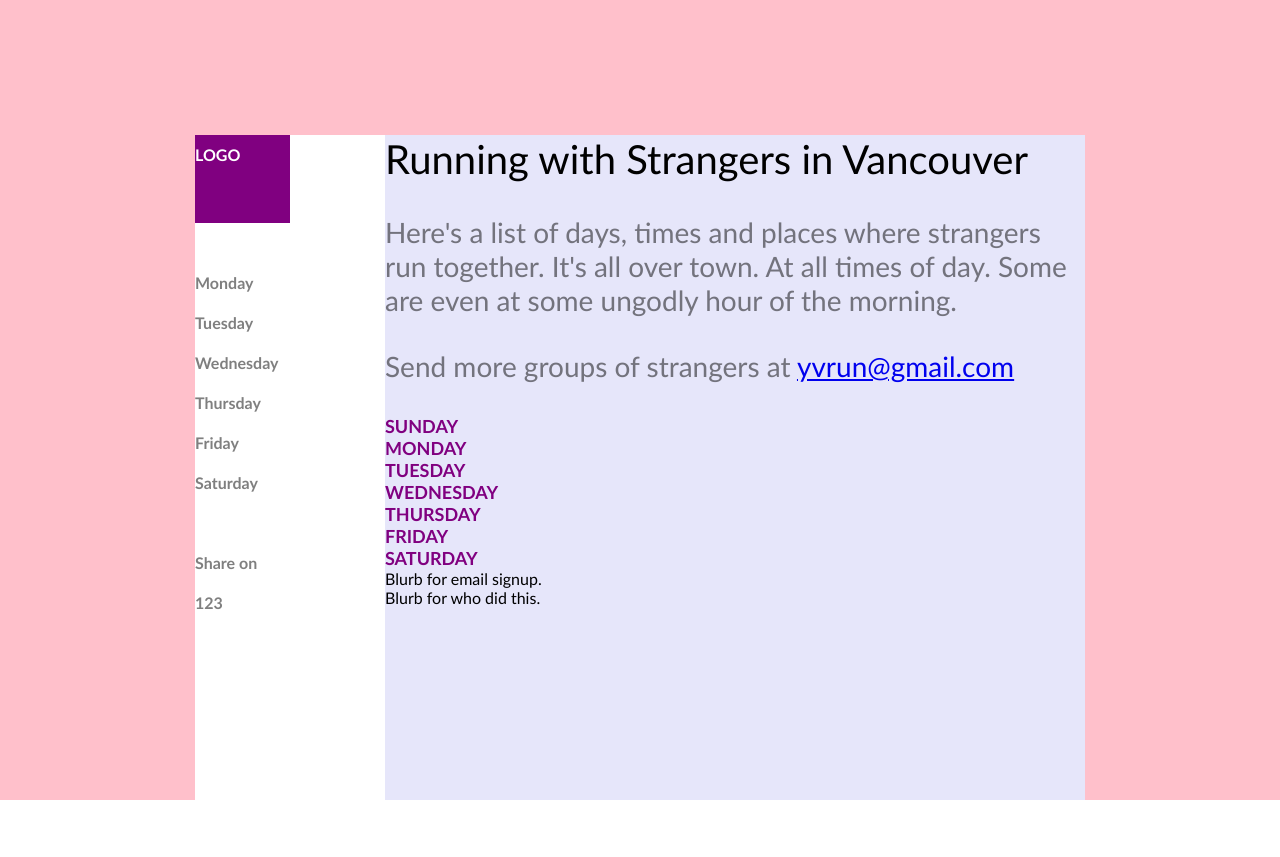
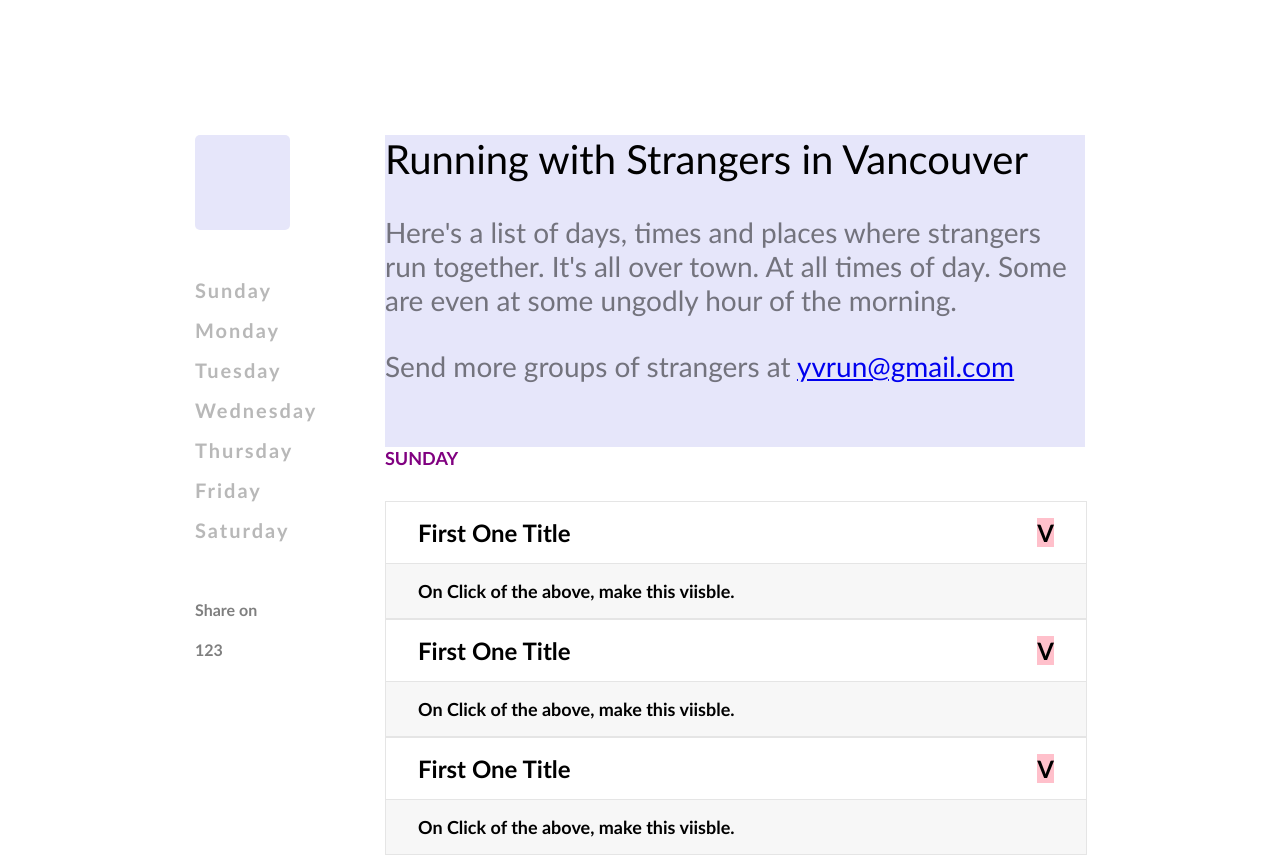
Before and after one commit to rhyuen/yvrun, a React app: page / in a window 1280 px wide. Shown: the top 857 px of the page. Before the commit the page ends 800 px from the top, so only its background shows below. Built offline with nearby package versions, Linux system fonts and the light colour scheme.

Commit message:
css changes.  started using react to iterate through data.  trouble with fixing the position of the left nav.

```diff
--- a/src/app.jsx
+++ b/src/app.jsx
@@ -2,19 +2,144 @@ import React, {Component} from "react";
 
 class App extends Component{
     render(){
+        const content = [
+            {
+                day: "Sunday",
+                events: [
+                    {
+                        group: "Super Duper Running Group",
+                        start: "6:30pm",
+                        end: "8:00pm",
+                        location: "Your house",
+                        links: [
+                            "https://facebook.com",
+                            "https://instagram.com",
+                            "https://strava.com"
+                        ]
+                    },
+                    {
+                        group: "Second Group",
+                        start: "4:30am",
+                        end: "5:00am",
+                        location: "Swamp Town Lake",
+                        links: [
+                            "https://facebook.com",
+                            "https://instagram.com",
+                            "https://strava.com"
+                        ]
+                    }
+                ]
+            },
+            {
+                day: "Monday",
+                events: [
+                    {
+                        group: "Super Duper Running Group",
+                        start: "2:30pm",
+                        end: "3:00pm",
+                        location: "Awesome house",
+                        links: [
+                            "https://facebook.com",
+                            "https://instagram.com",
+                            "https://strava.com"
+                        ]
+                    }
+                ]
+            },
+            {
+                day: "Tuesday",
+                events: [
+                    {
+                        group: "Super Duper Running Group",
+                        start: "6:00am",
+                        end: "10:00am",
+                        location: "Super Duper Park",
+                        links: [
+                            "https://facebook.com",
+                            "https://instagram.com",
+                            "https://strava.com"
+                        ]
+                    }
+                ]
+            },
+            {
+                day: "Wednesday",
+                events: [
+                    {
+                        group: "Super Duper Running Group",
+                        start: "6:00am",
+                        end: "10:00am",
+                        location: "Super Duper Park",
+                        links: [
+                            "https://facebook.com",
+                            "https://instagram.com",
+                            "https://strava.com"
+                        ]
+                    }
+                ]
+            },
+            {
+                day: "Thursday",
+                events: [
+                    {
+                        group: "Super Duper Running Group",
+                        start: "6:00am",
+                        end: "10:00am",
+                        location: "Super Duper Park",
+                        links: [
+                            "https://facebook.com",
+                            "https://instagram.com",
+                            "https://strava.com"
+                        ]
+                    }
+                ]
+            },
+            {
+                day: "Friday",
+                events: [
+                    {
+                        group: "Super Duper Running Group",
+                        start: "6:00am",
+                        end: "10:00am",
+                        location: "Super Duper Park",
+                        links: [
+                            "https://facebook.com",
+                            "https://instagram.com",
+                            "https://strava.com"
+                        ]
+                    }
+                ]
+            },
+            {
+                day: "Saturday",
+                events: [
+                    {
+                        group: "Super Duper Running Group",
+                        start: "6:00am",
+                        end: "10:00am",
+                        location: "Super Duper Park",
+                        links: [
+                            "https://facebook.com",
+                            "https://instagram.com",
+                            "https://strava.com"
+                        ]
+                    }
+                ]
+            }
+        ];
+
         return (
             <div className = "root">
                 <div className = "root__left">
-                    <div className = "root__left__logo">LOGO</div>
+                    <div className = "root__left__logo"></div>
                     <div className = "root__left__nav">
-                        <div className = "root__left__nav__item">
-                        </div>
-                        <div className = "root__left__nav__item">Monday</div>
-                        <div className = "root__left__nav__item">Tuesday</div>
-                        <div className = "root__left__nav__item">Wednesday</div>
-                        <div className = "root__left__nav__item">Thursday</div>
-                        <div className = "root__left__nav__item">Friday</div>
-                        <div className = "root__left__nav__item">Saturday</div>
+                        {
+                            content.map((el) => {
+                                return (
+                                    <div className = "root__left__nav__item">{el.day}</div>
+                                );
+                            })
+                        }
                     </div>
                     <div className = "root__left__footer">
                         <div className = "root__left__footer__title">Share on</div>
@@ -29,13 +154,49 @@ class App extends Component{
                     <div className = "root__main__title">Running with Strangers in Vancouver</div>
                     <div className = "root__main__content">Here's a list of days, times and places where strangers run together.  It's all over town.  At all times of day.  Some are even at some ungodly hour of the morning.</div>
                     <div className = "root__main__content">Send more groups of strangers at <a href = "/">yvrun@gmail.com</a></div>
-                    <div className = "root__main__block">Sunday</div>
-                    <div className = "root__main__block">Monday</div>
-                    <div className = "root__main__block">Tuesday</div>
-                    <div className = "root__main__block">Wednesday</div>
-                    <div className = "root__main__block">Thursday</div>
-                    <div className = "root__main__block">Friday</div>
-                    <div className = "root__main__block">Saturday</div>
+
+                    <div className = "root__main__block">
+                        <div className = "root__main__block__title">Sunday</div>
+                        <div className = "root__main__block__item">
+                            <div className = "root__main__block__item__header">
+                                <span className = "root__main__block__item__header__name">First One Title</span>
+                                <span className = "root__main__block__item__header__dropdown">V</span>
+                            </div>
+                            <div className = "root__main__block__item__details">
+                                On Click of the above, make this viisble.
+                            </div>
+                        </div>
+                        <div className = "root__main__block__item">
+                            <div className = "root__main__block__item__header">
+                                <span className = "root__main__block__item__header__name">First One Title</span>
+                                <span className = "root__main__block__item__header__dropdown">V</span>
+                            </div>
+                            <div className = "root__main__block__item__details">
+                                On Click of the above, make this viisble.
+                            </div>
+                        </div>
+                        <div className = "root__main__block__item">
+                            <div className = "root__main__block__item__header">
+                                <span className = "root__main__block__item__header__name">First One Title</span>
+                                <span className = "root__main__block__item__header__dropdown">V</span>
+                            </div>
+                            <div className = "root__main__block__item__details">
+                                On Click of the above, make this viisble.
+                            </div>
+                        </div>
+                        <div className = "root__main__block__title">Sunday</div>
+                        <div className = "root__main__block__item">
+                            <div className = "root__main__block__item__header">
+                                <span className = "root__main__block__item__header__name">First One Title</span>
+                                <span className = "root__main__block__item___header__dropdown">V</span>
+                            </div>
+                            <div className = "root__main__block__item__details">
+                                On Click of the above, make this viisble.
+                            </div>
+                        </div>
+                    </div>
+
+
                     <footer>
                         <div>Blurb for email signup.</div>
                         <div>Blurb for who did this.</div>
--- a/src/templates/index.html
+++ b/src/templates/index.html
@@ -7,7 +7,6 @@
             html{height: 100%; font-family: "Calibri";}
             body{border: 0; margin: 0; height: 100%;}
             #app{
-                background: pink;
                 width: 100%;
                 height: 100%;
                 display: flex;
@@ -15,7 +14,6 @@
             }
             .root{
                 width: 100%;
-                background: blue;
                 display: flex;
             }
 
@@ -26,13 +24,19 @@
                 line-height: 40px;
             }
             .root__left__logo{
-                background: purple;
+                background: lavender;
+                border-radius: 5px;
                 color: white;
                 width: 50%;
-                padding-bottom: 25%;
+                padding-bottom: 50%;
             }
             .root__left__nav{
                 padding-top: 2.5rem;
+            }
+            .root__left__nav__item{
+                letter-spacing: 2px;
+                font-size: 20px;
+                color: #b8b8b8;
             }
             .root__left__footer{
                 padding-top: 2.5rem;
@@ -50,11 +54,49 @@
                 padding-bottom: 2rem;
                 color: rgba(0,0,0,0.5);
             }
+
+
             .root__main__block{
+                font-size: 18px;
+                font-weight: 800;
+                background: white;
+            }
+            .root__main__block__title{
                 text-transform: uppercase;
                 color: purple;
-                font-size: 18px;
-                font-weight: 800;
+                margin-top: 2rem;
+                margin-bottom: 2rem;
+            }
+            .root__main__block__item{
+                width: 100%;
+                display: flex;
+                flex-direction: column;
+                border: 1px solid rgba(0,0,0,0.1);
+            }
+
+
+            .root__main__block__item__header{
+                padding: 1rem 2rem;
+                border-bottom: 1px solid rgba(0,0,0,0.1);
+                display: flex;
+                font-size: 1.5rem;
+                justify-content: space-between;
+            }
+            .root__main__block__item__header__name{
+            }
+            .root__main__block__item__header__dropdown{
+                background: pink;
+            }
+            .root__main__block__item__details{
+                padding: 1rem 2rem;
+                background: #f7f7f7;
+            }
+
+            footer{
+                background: lavender;
+                margin-top: 2rem;
+                padding: 1rem 2rem;
+                margin-bottom: 5rem;
             }
 
             @media only screen and (min-width: 890px){
@@ -69,6 +111,7 @@
                 }
                 .root__main{
                     width: 700px;
+                    position: relative;
                     background: lavender;
                 }
             }
```
